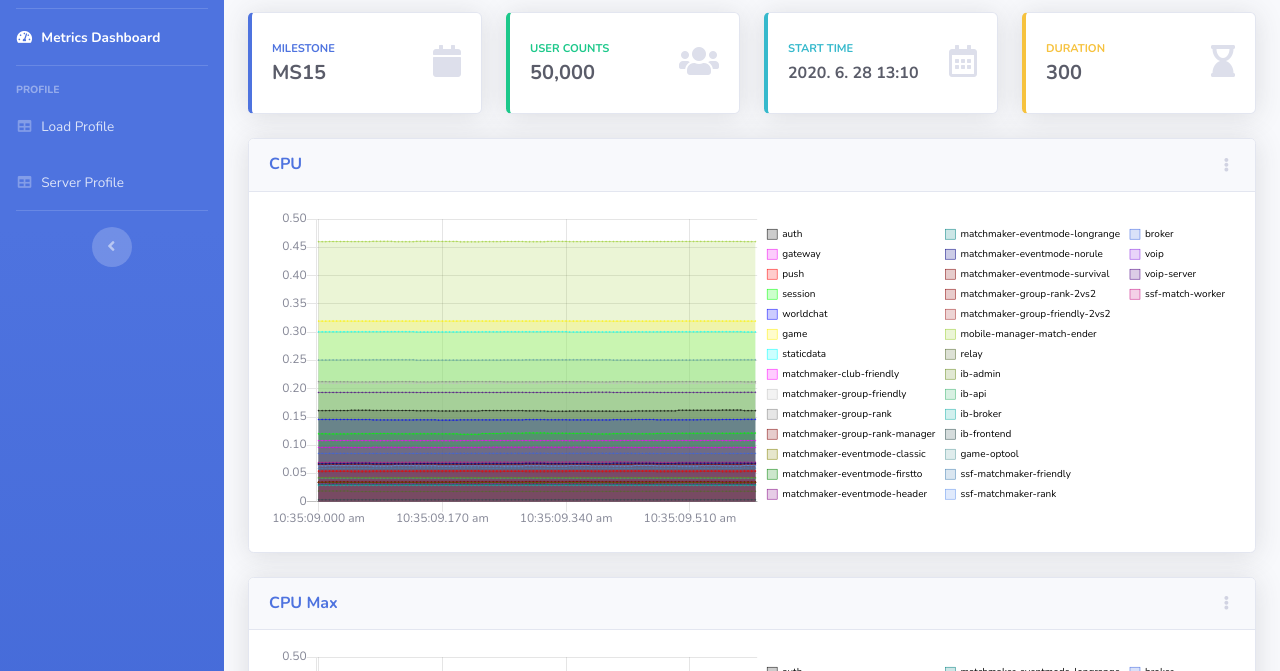
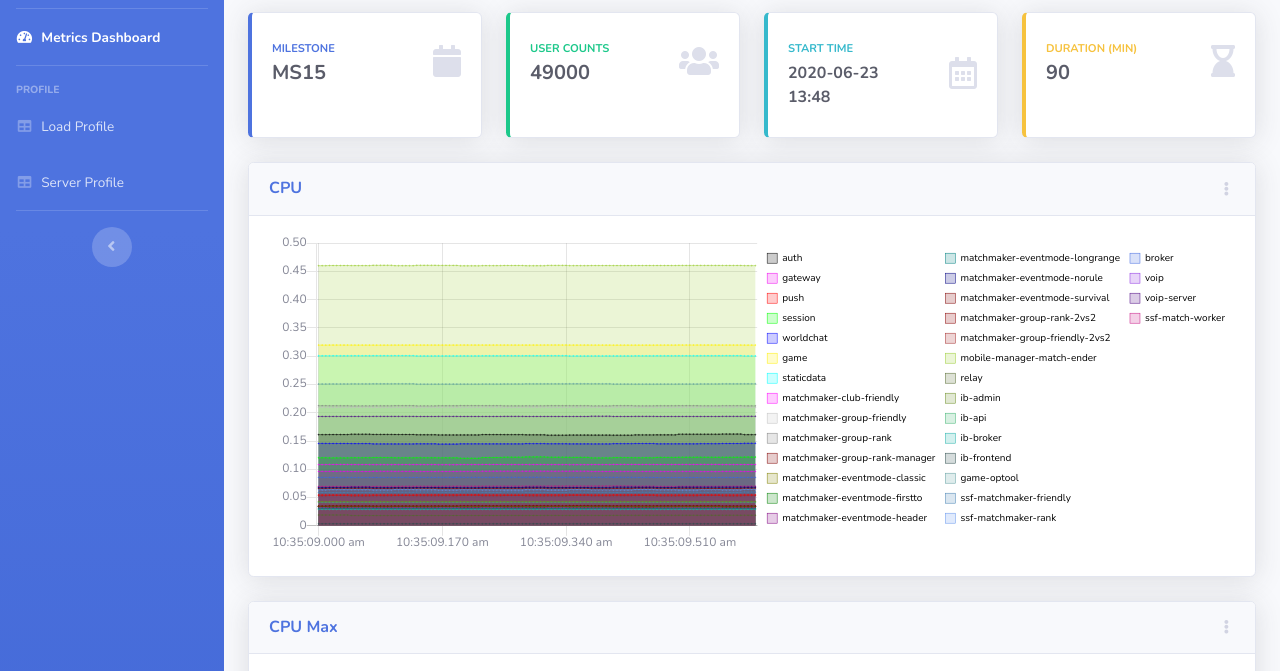
Before and after one commit to coolexplorer/metric-report-demo, a website: page index.html in a window 1280 px wide. Shown: the part 62-733 px from the top of the page. Drawn offline with nearby package versions, Linux system fonts and the light colour scheme.

Commit message:
Updated server metric reporter

```diff
--- a/data/test_profile.js
+++ b/data/test_profile.js
@@ -1,5 +1,6 @@
 var testProfile = [
     {
+        "milestone": "MS15",
         "totalCCU": 49000,
         "pcCCU": 39100,
         "mobileCCU": 10800,
--- a/index.html
+++ b/index.html
@@ -104,7 +104,7 @@
                   <div class="row no-gutters align-items-center">
                     <div class="col mr-2">
                       <div class="text-xs font-weight-bold text-primary text-uppercase mb-1">Milestone</div>
-                      <div class="h5 mb-0 font-weight-bold text-gray-800">MS15</div>
+                      <div class="h5 mb-0 font-weight-bold text-gray-800" id="milestone"></div>
                     </div>
                     <div class="col-auto">
                       <i class="fas fa-calendar fa-2x text-gray-300"></i>
@@ -121,7 +121,7 @@
                   <div class="row no-gutters align-items-center">
                     <div class="col mr-2">
                       <div class="text-xs font-weight-bold text-success text-uppercase mb-1">User Counts</div>
-                      <div class="h5 mb-0 font-weight-bold text-gray-800">50,000</div>
+                      <div class="h5 mb-0 font-weight-bold text-gray-800" id="totalCCU"></div>
                     </div>
                     <div class="col-auto">
                       <i class="fas fa-users fa-2x text-gray-300"></i>
@@ -138,7 +138,7 @@
                   <div class="row no-gutters align-items-center">
                     <div class="col mr-2">
                       <div class="text-xs font-weight-bold text-info text-uppercase mb-1">Start Time</div>
-                      <div class="h8 mb-0 mr-3 font-weight-bold text-gray-800">2020. 6. 28 13:10</div>
+                      <div class="h8 mb-0 mr-3 font-weight-bold text-gray-800" id="testStartTime"></div>
                     </div>
                     <div class="col-auto">
                       <i class="far fa-calendar-alt fa-2x text-gray-300"></i>
@@ -154,8 +154,8 @@
                 <div class="card-body">
                   <div class="row no-gutters align-items-center">
                     <div class="col mr-2">
-                      <div class="text-xs font-weight-bold text-warning text-uppercase mb-1">Duration</div>
-                      <div class="h5 mb-0 font-weight-bold text-gray-800">300</div>
+                      <div class="text-xs font-weight-bold text-warning text-uppercase mb-1">Duration (min)</div>
+                      <div class="h5 mb-0 font-weight-bold text-gray-800" id="duration"></div>
                     </div>
                     <div class="col-auto">
                       <i class="fas fa-hourglass-end   fa-2x text-gray-300"></i>
@@ -404,6 +404,7 @@
   <script src="https://cdnjs.cloudflare.com/ajax/libs/Chart.js/2.9.3/Chart.min.js"></script>
 
   <!-- Page level custom scripts -->
+  <script src="data/test_profile.js"></script>
   <script src="data/cpu.js"></script>
   <script src="data/cpu_max.js"></script>
   <script src="data/memory.js"></script>
--- a/js/chart.js
+++ b/js/chart.js
@@ -1,3 +1,15 @@
+var ctx = document.getElementById("milestone")
+ctx.innerHTML = testProfile[0]["milestone"]
+
+var ctx = document.getElementById("totalCCU")
+ctx.innerHTML = testProfile[0]["totalCCU"]
+
+var ctx = document.getElementById("testStartTime")
+ctx.innerHTML = changeDateString(testProfile[0]["testStartTime"])
+
+var ctx = document.getElementById("duration")
+ctx.innerHTML = testProfile[0]["duration"]
+
 var ctx = document.getElementById("cpu").getContext('2d');
 var cpuChart = new Chart(ctx, getChartConfig(makeDataSets(cpuData)));
 
--- a/js/utils.js
+++ b/js/utils.js
@@ -184,3 +184,8 @@ function getChartConfig(datasets) {
     }
   }
 }
+
+/* Date Converter */
+function changeDateString(isoString) {
+  return moment(isoString).format("YYYY-MM-DD HH:mm")
+}
```
